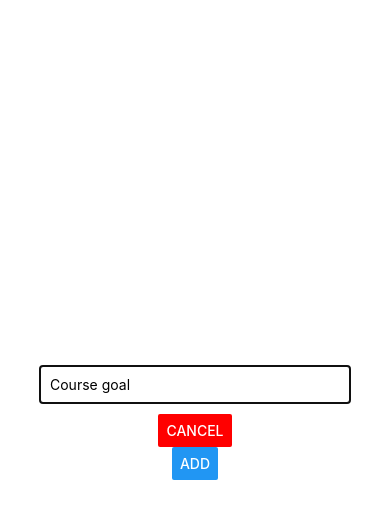
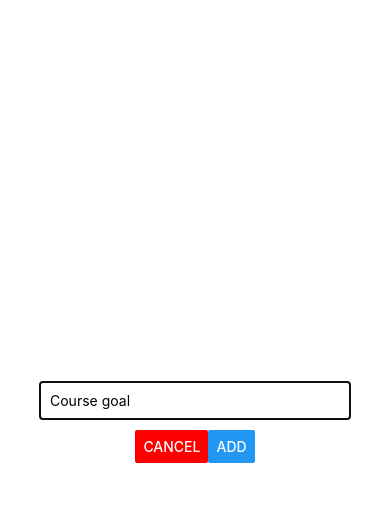
Before and after one commit to wechuli/react_native, a React Native app in the folder rn-complete-guide/: screen / in a window 390 px wide. Both pictures are taken after a click on the button "ADD NEW GOAL". Shown: the top 518 px of the page. Built offline with nearby package versions, Linux system fonts and the light colour scheme.

Commit message:
improving modals

```diff
--- a/rn-complete-guide/components/GoalInput.js
+++ b/rn-complete-guide/components/GoalInput.js
@@ -3,15 +3,15 @@ import { View, TextInput, Button, StyleSheet, Modal } from "react-native";
 
 const GoalInput = props => {
   const [enteredGoal, setEnteredGoal] = useState("");
-  const { handleSubmitGoal, visible,cancelGoal } = props;
+  const { handleSubmitGoal, visible, cancelGoal } = props;
 
   const handleInputChange = enteredText => {
     setEnteredGoal(enteredText);
   };
-  const addGoalHandler = ()=>{
+  const addGoalHandler = () => {
     handleSubmitGoal(enteredGoal);
     setEnteredGoal("");
-  }
+  };
   return (
     <Modal visible={visible} animationType="slide">
       <View style={styles.inputContainer}>
@@ -21,8 +21,10 @@ const GoalInput = props => {
           onChangeText={handleInputChange}
           value={enteredGoal}
         />
-        <Button title="CANCEL" color="red" onPress={cancelGoal}/>
-        <Button title="ADD" onPress={addGoalHandler} />
+        <View style={styles.buttons}>
+          <Button title="CANCEL" color="red" onPress={cancelGoal} />
+          <Button title="ADD" onPress={addGoalHandler} />
+        </View>
       </View>
     </Modal>
   );
@@ -39,7 +41,11 @@ const styles = StyleSheet.create({
     borderColor: "black",
     borderWidth: 1,
     padding: 10,
-    marginBottom:10
+    marginBottom: 10
+  },
+  buttons: {
+    display: "flex",
+    flexDirection: "row"
   }
 });
 
```
